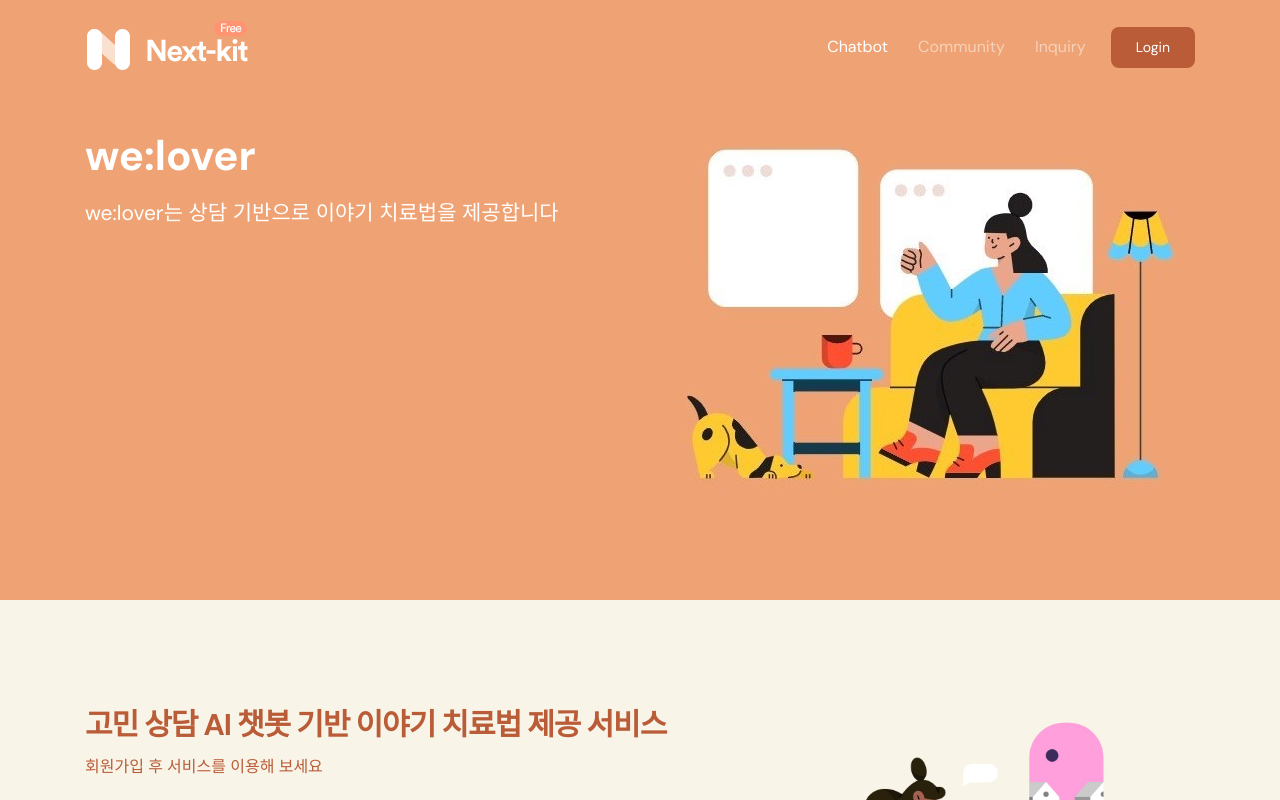
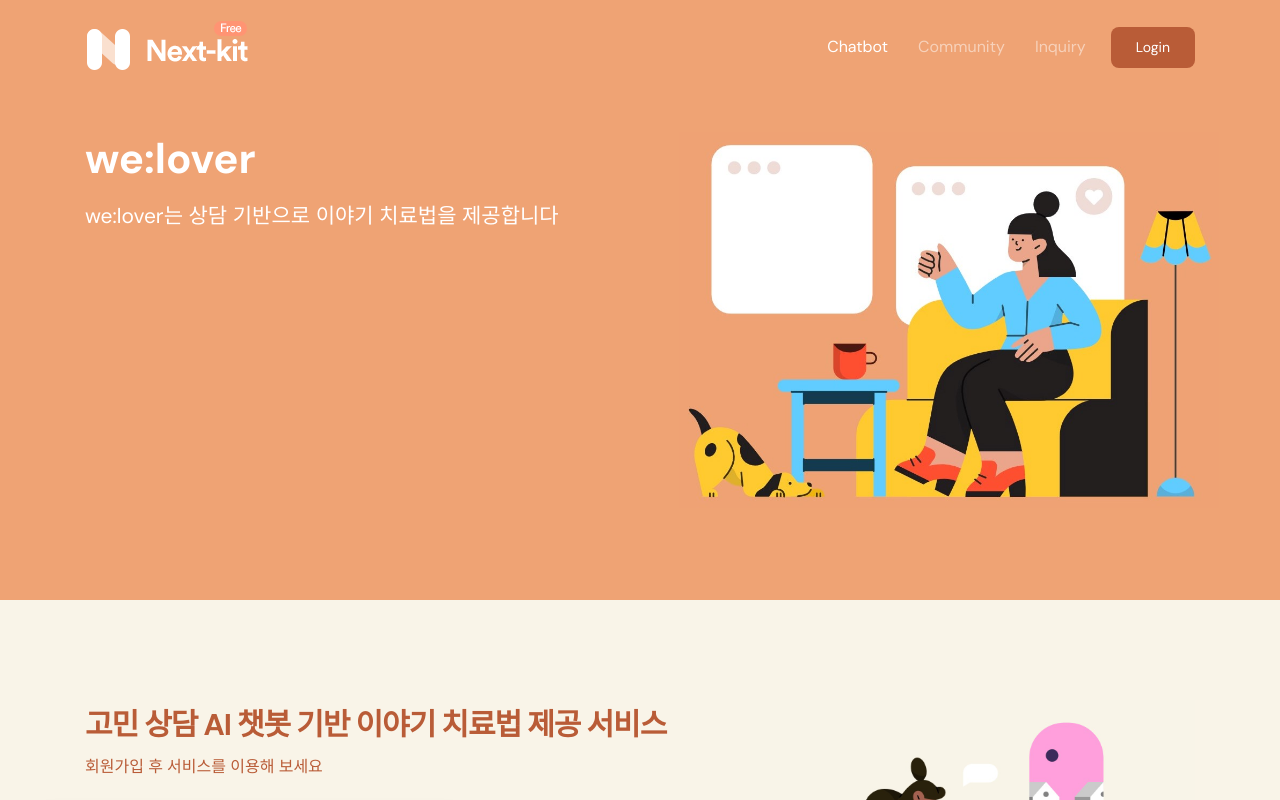
Before and after one commit to DSHanul2023/Hanul-Front, a Next.js app: page / in a window 1280 px wide. Shown: the top 800 px of the page. Built offline with nearby package versions, Linux system fonts and the light colour scheme; a web font is replaced by a local one.

Commit message:
이미지 화질 개선

```diff
--- a/components/banner/Banner2.js
+++ b/components/banner/Banner2.js
@@ -20,7 +20,9 @@ const Banner2 = () => {
             </h4>
           </Col>
           <Col lg="6" md="6">
-            <Image src={bannerimg} alt="hero banner" className=" m-t-40 ml-4"/>
+          <Image src={bannerimg} alt="hero banner" className="m-t-40 ml-4"
+          style={{ width: '100%', height: 'auto' }} />
+
           </Col>
         </Row>
       </Container>
```
Also changed, not shown: components/custom/Custom-components.js (+1 -11 lines), assets/images/landingpage/chatting.jpg.
